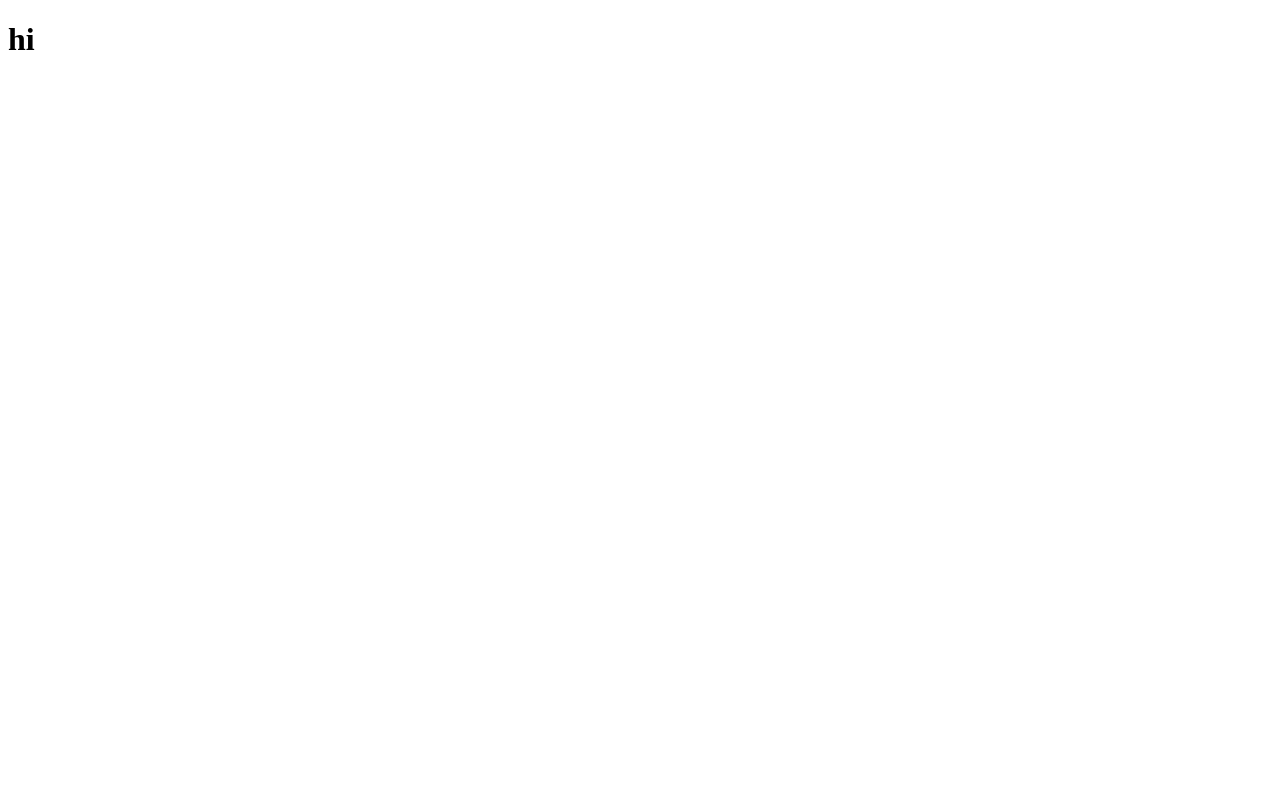
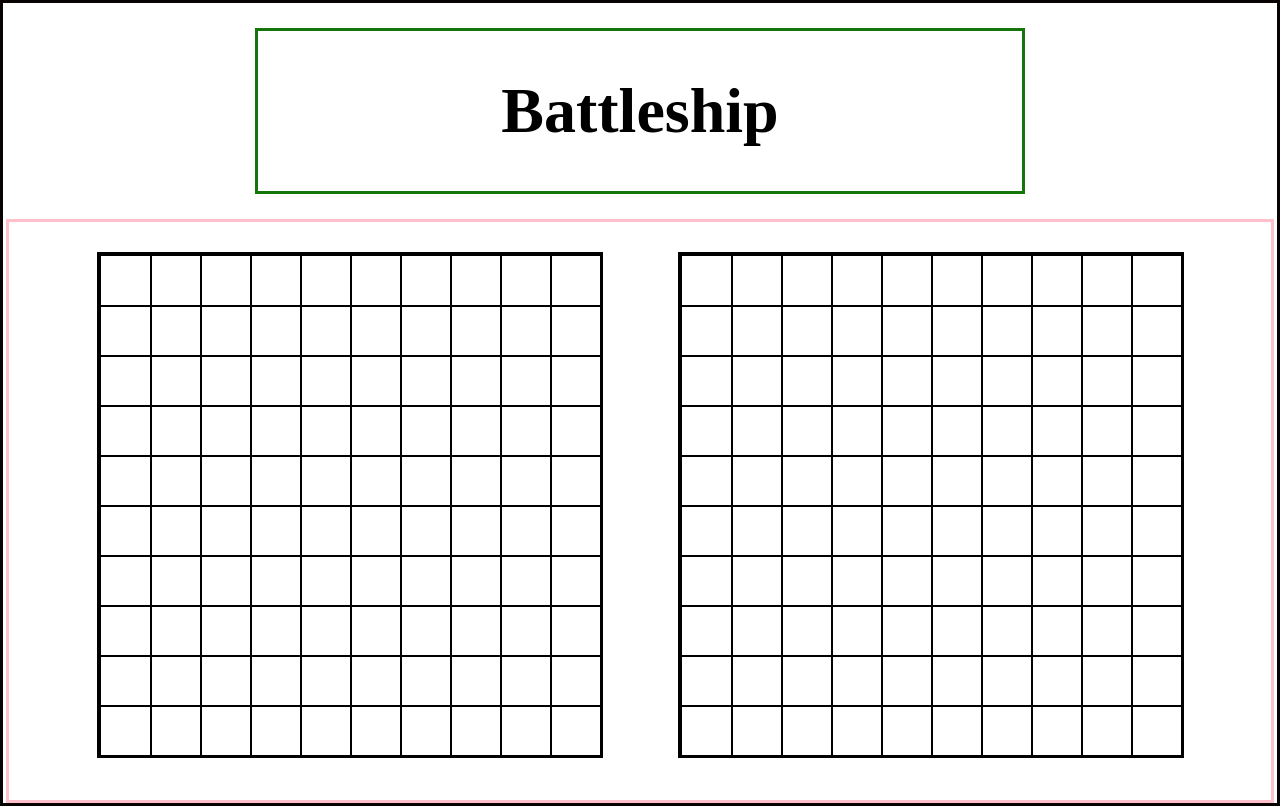
Before and after one commit to kevinnguyen2321/battleship, a website built with webpack: page index.html in a window 1280 px wide. Built offline with nearby package versions, Linux system fonts and the light colour scheme.

Commit message:
Add basic page layout without container for buttons as of yet

```diff
--- a/index.html
+++ b/index.html
@@ -6,7 +6,6 @@
     <title>Battleship</title>
   </head>
   <body>
-    <h1>hi</h1>
     <script src="app.bundle.js"></script>
   </body>
 </html>
--- a/src/index.js
+++ b/src/index.js
@@ -1,7 +1,7 @@
 import { Gameboard } from './gameboard.mjs';
 import { Ship } from './ships';
 import { Player } from './player';
+import { pageLayout } from './page-layout';
+import './style.css'
 
-const kevin = new Player('Kev');
-
-console.log(kevin);
+pageLayout()
--- /dev/null
+++ b/src/page-layout.js
@@ -0,0 +1,49 @@
+import { appendIfNotExists, createElement, addClass } from './utility';
+
+export function pageLayout() {
+  //Main container//
+  const mainContainer = createElement('div');
+  addClass(mainContainer, 'main-container');
+  appendIfNotExists(mainContainer, '.main-container', 'body');
+  //Header container//
+  const headerContainer = createElement('div');
+  addClass(headerContainer, 'header-container');
+  appendIfNotExists(headerContainer, '.header-container', mainContainer);
+  //Header text//
+  const headerText = createElement('h1');
+  headerText.textContent = 'Battleship';
+  addClass(headerText, 'header-text');
+  appendIfNotExists(headerText, '.header-text', headerContainer);
+  //Content container
+  const contentContainer = createElement('div');
+  addClass(contentContainer, 'content-container');
+  appendIfNotExists(contentContainer, '.content-container', mainContainer);
+  // Player board//
+  const playerBoard = createElement('div');
+  addClass(playerBoard, 'player-board-container');
+  appendIfNotExists(playerBoard, '.player-board-container', contentContainer);
+  //Computer board//
+  const computerBoard = createElement('div');
+  addClass(computerBoard, 'computer-board-container');
+  appendIfNotExists(
+    computerBoard,
+    '.computer-board-container',
+    contentContainer
+  );
+  // //Function to create rows for player & computer boards//
+  const createPlayerboard = (function (board) {
+    for (let i = 0; i < 100; i++) {
+      const row = createElement('div');
+      addClass(row, 'row');
+      board.appendChild(row);
+    }
+  })(playerBoard);
+  //Function to create computer board//
+  const createComputerBoard = (function (board) {
+    for (let i = 0; i < 100; i++) {
+      const row = createElement('div');
+      addClass(row, 'row');
+      board.appendChild(row);
+    }
+  })(computerBoard);
+}
--- /dev/null
+++ b/src/style.css
@@ -0,0 +1,56 @@
+body {
+  margin: 0;
+  min-height: 100vh;
+}
+
+.main-container {
+  height: 100vh;
+  border: solid rgb(8, 2, 2);
+  display: flex;
+  flex-direction: column;
+  justify-content: start;
+  align-items: center;
+}
+
+.header-container {
+  margin-top: 25px;
+  border: solid rgb(19, 117, 10);
+  width: 60%;
+  height: 20%;
+}
+
+.header-text {
+  text-align: center;
+  font-size: 4rem;
+}
+
+.content-container {
+  display: flex;
+  border: solid pink;
+  height: 100vh;
+  width: 99%;
+  margin-top: 25px;
+  justify-content: center;
+  gap: 75px;
+}
+
+.player-board-container,
+.computer-board-container {
+  margin-top: 30px;
+  border: solid black;
+  width: 500px;
+  height: 500px;
+  display: grid;
+  grid-template-rows: repeat(auto-fill, minmax(50px, 1fr));
+  grid-template-columns: repeat(auto-fill, minmax(50px, 1fr));
+}
+
+.row {
+  border: solid 1.5px black;
+  width: 50px;
+  height: 50px;
+}
+
+.row:hover {
+  background-color: black;
+}
--- /dev/null
+++ b/src/utility.js
@@ -0,0 +1,19 @@
+//Function to append if the element does not already exists//
+export function appendIfNotExists(element, selector, parent) {
+  if (!document.querySelector(selector)) {
+    if (parent === 'body') {
+      document.body.appendChild(element);
+    } else {
+      parent.appendChild(element);
+    }
+  }
+}
+
+//Function to create element//
+export function createElement(element) {
+  return document.createElement(element);
+}
+// Function to add class/
+export function addClass(element, selector) {
+  element.classList.add(selector);
+}
```
Also changed, not shown: dist/app.bundle.js, dist/index.html, src/dom-actions.js (added), 1 other file.
